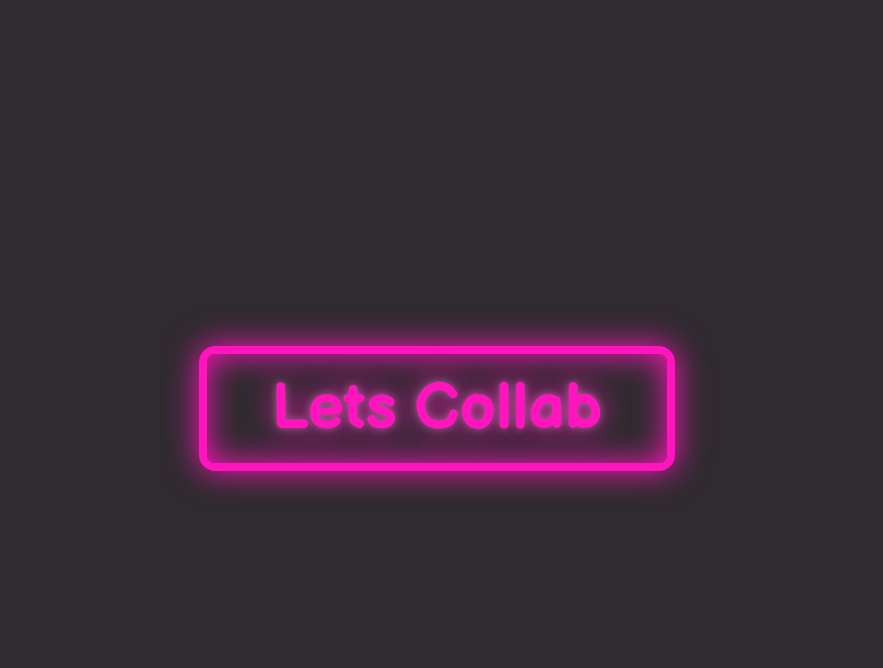
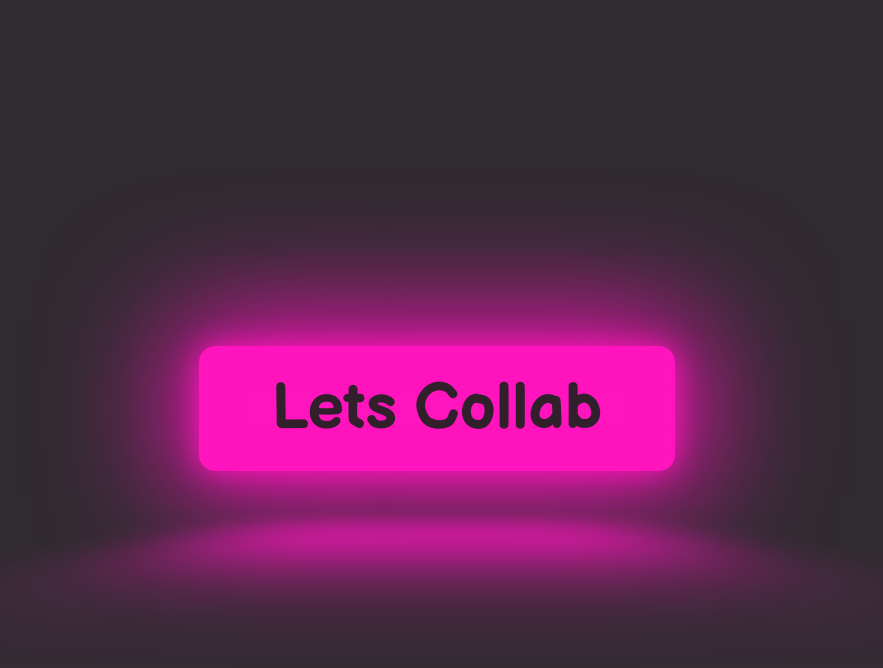
Before and after one commit to kotalilyy/lets-collab, a plain HTML site: page index.html in a window 1280 px wide. Both pictures are taken after a click on the link "Lets Collab". Shown: the whole page, without its empty margins (123-1006 px from the left). Drawn offline with Linux system fonts and the light colour scheme.

Commit message:
create hover effect, finish building

```diff
--- a/styles.css
+++ b/styles.css
@@ -1,4 +1,3 @@
-
 /* these are the colors of the neon button */
 :root {
   --clr-neon: hsl(317 100% 54%);
@@ -39,3 +38,63 @@
 
   position: relative;
 }
+
+/* this creates the shadow underneath the neon button*/
+.neon-button::before {
+  pointer-events: none;
+  content: "";
+  position: absolute;
+  background: var(--clr-neon);
+  top: 120%;
+  left: 0;
+  width: 100%;
+  height: 100%;
+ /* this controls the position of the shadow*/
+  transform: perspective(1em) rotateX(40deg) scale(1, 0.35);
+  filter: blur(1em);
+  opacity: 0.7;
+}
+
+.neon-button::before {
+    pointer-events: none;
+    content: "";
+    position: absolute;
+    background: var(--clr-neon);
+    top: 120%;
+    left: 0;
+    width: 100%;
+    height: 100%;
+
+    transform: perspective(1em) rotateX(40deg) scale(1, 0.35);
+    filter: blur(1em);
+    opacity: 0.7;
+  }
+
+  .neon-button::after {
+    content: "";
+    position: absolute;
+    top: 0;
+    bottom: 0;
+    left: 0;
+    right: 0;
+    box-shadow: 0 0 2em 0.5em var(--clr-neon);
+    opacity: 0;
+    background-color: var(--clr-neon);
+    z-index: -1;
+    transition: opacity 100ms linear;
+  }
+
+  .neon-button:hover,
+  .neon-button:focus {
+    color: var(--clr-bg);
+    text-shadow: none;
+  }
+
+  .neon-button:hover::before,
+.neon-button:focus::before {
+  opacity: 1;
+}
+.neon-button:hover::after,
+.neon-button:focus::after {
+  opacity: 1;
+}
```
Lines whose indentation alone changed are shown as unchanged.
